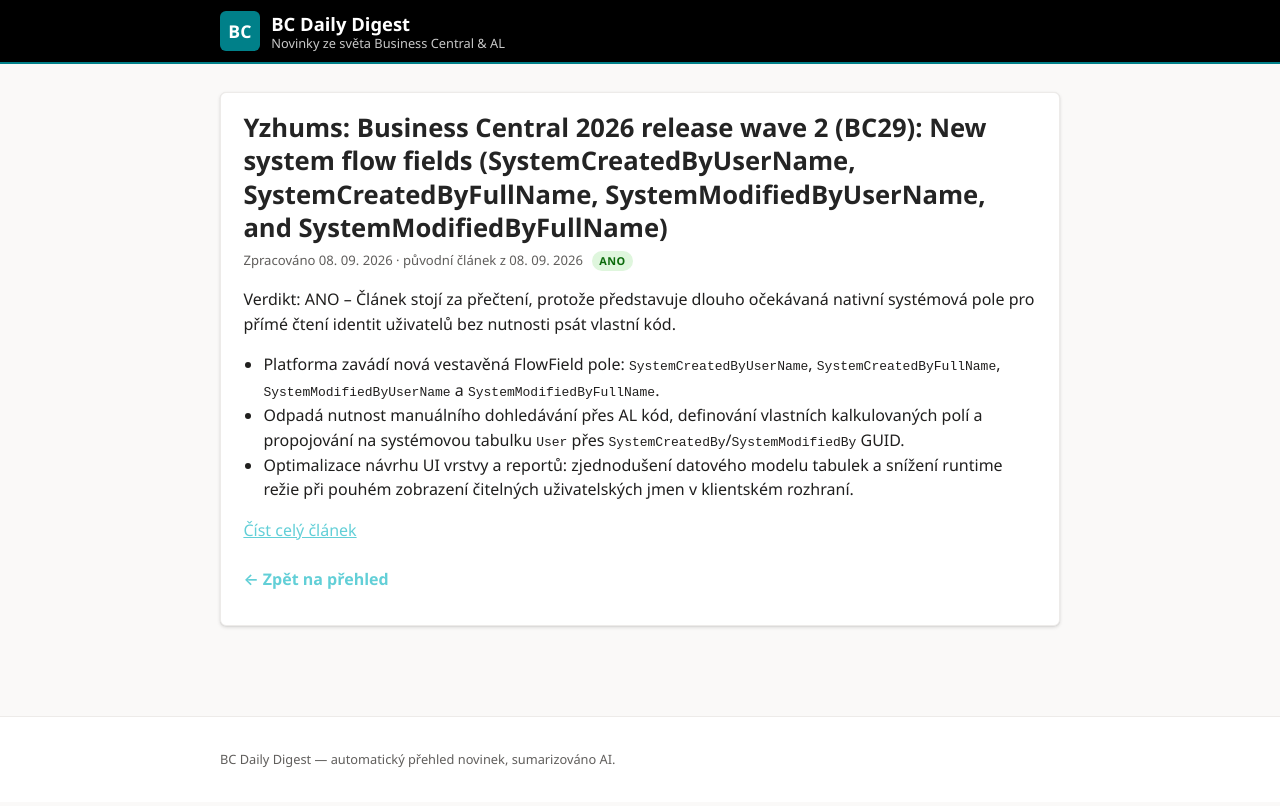
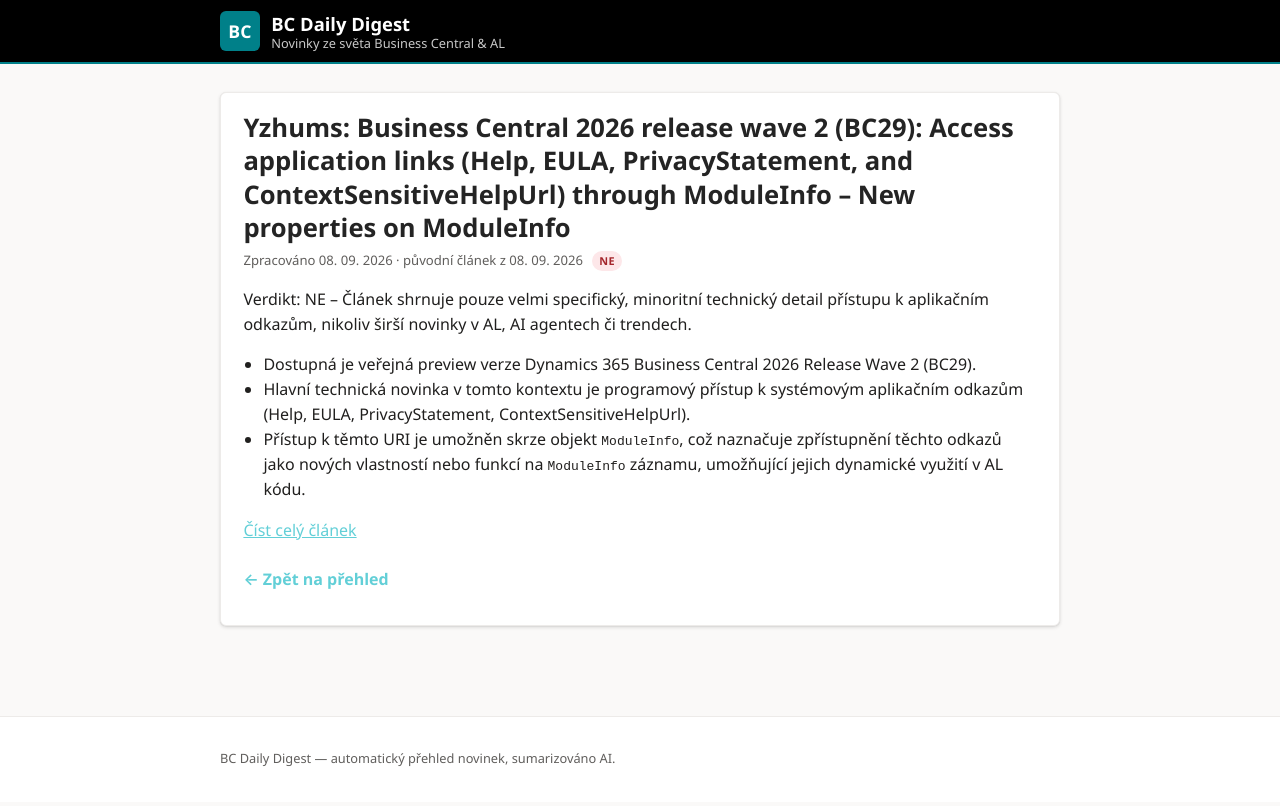
Before and after one commit to ValsorimS/bc-daily-digest, a Jekyll site: the page built from _posts/2026-09-08-yzhums-0.md, in a window 1280 px wide. Shown: the top 806 px of the page. Built offline with Jekyll 4.4.1, drawn with Linux system fonts in a browser that asks for light colours.

Commit message:
Update daily digest

```diff
--- a/_posts/2026-09-08-yzhums-0.md
+++ b/_posts/2026-09-08-yzhums-0.md
@@ -1,16 +1,16 @@
 ---
 layout: post
-title: "Yzhums: Business Central 2026 release wave 2 (BC29): New system flow fields (SystemCreatedByUserName, SystemCreatedByFullName, SystemModifiedByUserName, and SystemModifiedByFullName)"
+title: "Yzhums: Business Central 2026 release wave 2 (BC29): Access application links (Help, EULA, PrivacyStatement, and ContextSensitiveHelpUrl) through ModuleInfo – New properties on ModuleInfo"
 published: true
 original_date: 2026-09-08
 ---
 
-Verdikt: ANO – Článek stojí za přečtení, protože představuje dlouho očekávaná nativní systémová pole pro přímé čtení identit uživatelů bez nutnosti psát vlastní kód.
+Verdikt: NE – Článek shrnuje pouze velmi specifický, minoritní technický detail přístupu k aplikačním odkazům, nikoliv širší novinky v AL, AI agentech či trendech.
 
 <!--více-->
 
-- Platforma zavádí nová vestavěná FlowField pole: `SystemCreatedByUserName`, `SystemCreatedByFullName`, `SystemModifiedByUserName` a `SystemModifiedByFullName`.
-- Odpadá nutnost manuálního dohledávání přes AL kód, definování vlastních kalkulovaných polí a propojování na systémovou tabulku `User` přes `SystemCreatedBy`/`SystemModifiedBy` GUID.
-- Optimalizace návrhu UI vrstvy a reportů: zjednodušení datového modelu tabulek a snížení runtime režie při pouhém zobrazení čitelných uživatelských jmen v klientském rozhraní.
+*   Dostupná je veřejná preview verze Dynamics 365 Business Central 2026 Release Wave 2 (BC29).
+*   Hlavní technická novinka v tomto kontextu je programový přístup k systémovým aplikačním odkazům (Help, EULA, PrivacyStatement, ContextSensitiveHelpUrl).
+*   Přístup k těmto URI je umožněn skrze objekt `ModuleInfo`, což naznačuje zpřístupnění těchto odkazů jako nových vlastností nebo funkcí na `ModuleInfo` záznamu, umožňující jejich dynamické využití v AL kódu.
 
-[Číst celý článek](https://yzhums.com/75896/)
+[Číst celý článek](https://yzhums.com/75853/)
--- a/history.json
+++ b/history.json
@@ -376,5 +376,6 @@
     "https://techspheredynamics.com/2026/09/07/prompts-loop-graph-where-does-your-bc-practice-sit/": "2026-09-07T19:28:40.864967",
     "https://yzhums.com/75873/": "2026-09-07T19:30:09.892885",
     "https://www.sauravdhyani.com/2026/09/business-central-2026-release-wave-2.html": "2026-09-07T19:31:39.830386",
-    "https://yzhums.com/75896/": "2026-09-08T01:52:35.729527"
+    "https://yzhums.com/75896/": "2026-09-08T01:52:35.729527",
+    "https://yzhums.com/75853/": "2026-09-08T12:22:08.696121"
 }
```
